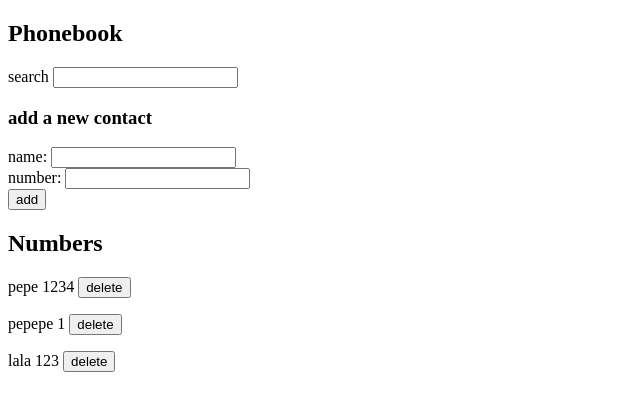
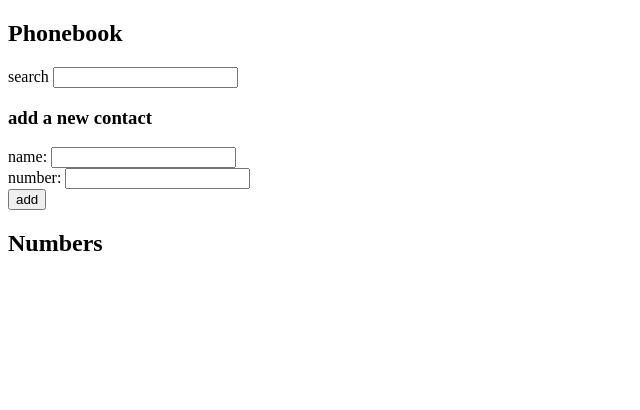
Before and after one commit to vrcalomino/full-stack-open, a React (Vite) app in the folder part-2/phonebook/: page / in a window 1280 px wide. Shown: the top 410 px of the page, without its empty margins (0-640 px from the left). Built offline with nearby package versions, Linux system fonts and the light colour scheme; data requests are answered from the project's data file.

Commit message:
part2.17

```diff
--- a/part-2/phonebook/src/App.jsx
+++ b/part-2/phonebook/src/App.jsx
@@ -11,6 +11,7 @@ const App = () => {
   const [newNumber, setNewNumber] = useState("");
   const [search, setSearch] = useState("");
   const [successMessage, setSuccessMessage] = useState("");
+  const [errorMessage, setErrorMessage] = useState("");
 
   useEffect(() => {
     phonebookServices.fetchAllPeople().then((response) => {
@@ -19,9 +20,17 @@ const App = () => {
   }, []);
 
   const handleDeletion = (personId) => {
-    phonebookServices.deletePerson(personId).then((response) => {
+    phonebookServices
+      .deletePerson(personId)
+      .then((response) => {
         const newPersons = persons.filter((person) => person.id !== personId);
         setPersons(newPersons);
+      })
+      .catch((error) => {
+        setErrorMessage(`Data was erased already!`);
+        setTimeout(() => {
+          setErrorMessage("");
+        }, 5000);
       });
   };
 
@@ -31,7 +40,9 @@ const App = () => {
     const newPerson = { name: newName, number: newNumber };
     if (found) {
       if (window.confirm(`Do you want to change ${newName} number?`)) {
-        phonebookServices.changeNumber(found.id, newPerson).then((response) => {
+        phonebookServices
+          .changeNumber(found.id, newPerson)
+          .then((response) => {
             setSuccessMessage(`Changed ${newName} number succesfully!`);
             setTimeout(() => {
               setSuccessMessage("");
@@ -43,6 +54,12 @@ const App = () => {
               return person;
             });
             setPersons(updatedPersons);
+          })
+          .catch((error) => {
+            setErrorMessage(`${newName} data was erased already!`);
+            setTimeout(() => {
+              setErrorMessage("");
+            }, 5000);
           });
       }
 
@@ -70,6 +87,10 @@ const App = () => {
         message={successMessage}
         className="success"
       />
+      <Notification
+        message={errorMessage}
+        className="error"
+      />
       <Filter
         value={search}
         setSearch={setSearch}
--- a/part-2/phonebook/src/db.json
+++ b/part-2/phonebook/src/db.json
@@ -1,19 +1,3 @@
 {
-  "persons": [
-    {
-      "name": "pepe",
-      "number": "1234",
-      "id": 1
-    },
-    {
-      "name": "pepepe",
-      "number": "1",
-      "id": 2
-    },
-    {
-      "name": "lala",
-      "number": "123",
-      "id": 3
-    }
-  ]
+  "persons": []
 }
```
Lines whose indentation alone changed are shown as unchanged.
